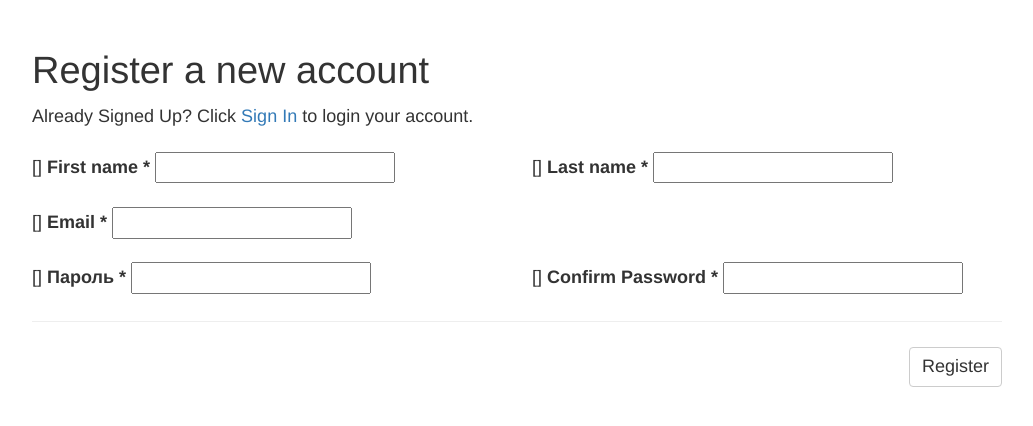
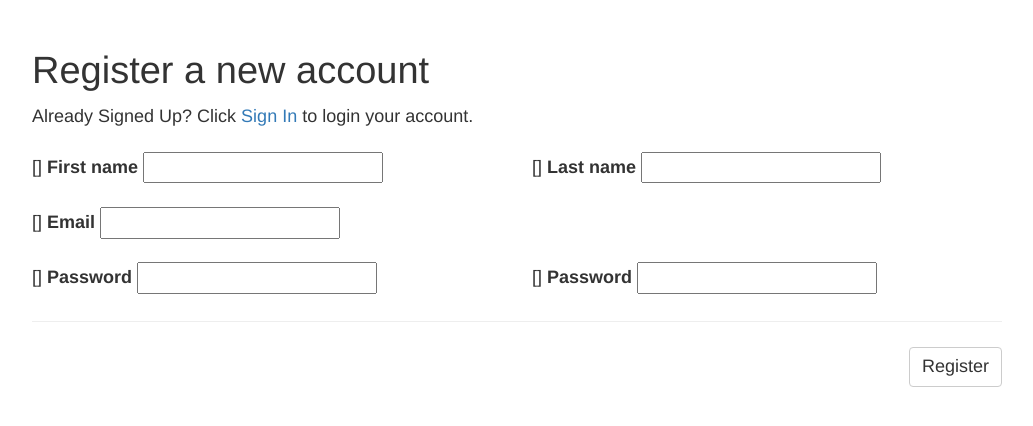
Before and after one commit to leha-games/django-project-template, a Django app: template project_name/accounts/templates/registration/registration_form.html in a window 1280 px wide. Shown: the part 52-478 px from the top of the page, without its empty margins (123-1156 px from the left). Run offline with Django 3.2, Linux system fonts and the light colour scheme; the template is opened without the code that fills it, so the values that code supplies are empty, except form fields; tables that the repository leaves empty hold one stand-in row (values such as "Sample post"); form fields are guessed from the names that the template uses; some libraries are stand-ins or nearby versions.

Commit message:
Fix for registration template

```diff
--- a/project_name/accounts/templates/registration/registration_form.html
+++ b/project_name/accounts/templates/registration/registration_form.html
@@ -24,31 +24,31 @@
                 <div class="row top-buffer">
                     <div class="col-sm-6 pull-down">
                         {{ form.first_name.errors }}
-                        <label>{{ form.first_name.label }} <span class="color-red">*</span></label>
+                        {{ form.first_name.label_tag }}
                         {% render_field form.first_name class+="form-control margin-bottom-20" %}
                     </div>
                     <div class="col-sm-6 pull-down">
                         {{ form.last_name.errors }}
-                        <label>{{ form.last_name.label }} <span class="color-red">*</span></label>
+                        {{ form.last_name.label_tag }}
                         {% render_field form.last_name class+="form-control margin-bottom-20" %}
                     </div>
                 </div>
 
                 <div class="top-buffer">
                     {{ form.email.errors }}
-                    <label>{{ form.email.label }} <span class="color-red">*</span></label>
+                    {{ form.email.label_tag }}
                     {% render_field form.email class+="form-control margin-bottom-20" %}
                 </div>
 
                 <div class="row top-buffer">
                     <div class="col-sm-6 pull-down">
                         {{ form.password1.errors }}
-                        <label>Пароль <span class="color-red">*</span></label>
+                        {{ form.password1.label_tag }}
                         {% render_field form.password1 class+="form-control margin-bottom-20" %}
                     </div>
                     <div class="col-sm-6 pull-down">
                         {{ form.password2.errors }}
-                        <label>Confirm Password <span class="color-red">*</span></label>
+                        {{ form.password2.label_tag }}
                         {% render_field form.password2 class+="form-control margin-bottom-20" %}
                     </div>
                 </div>
```
